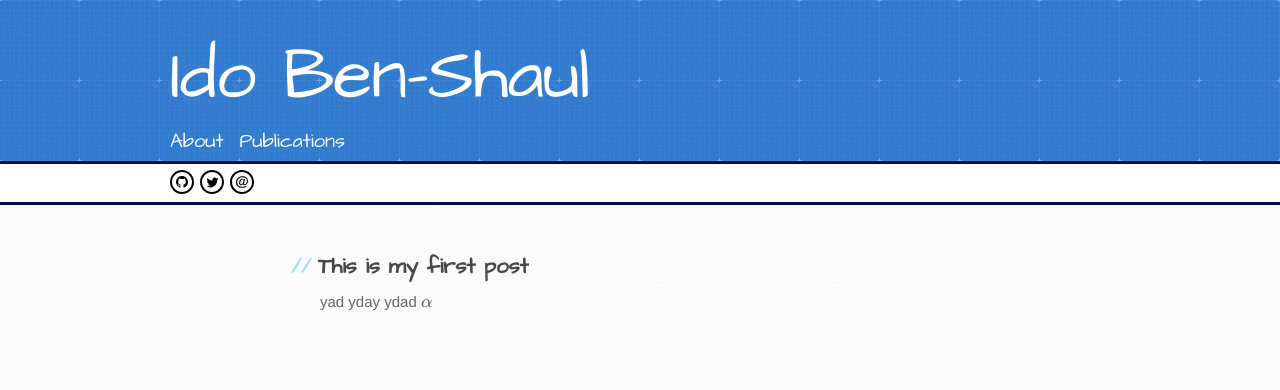
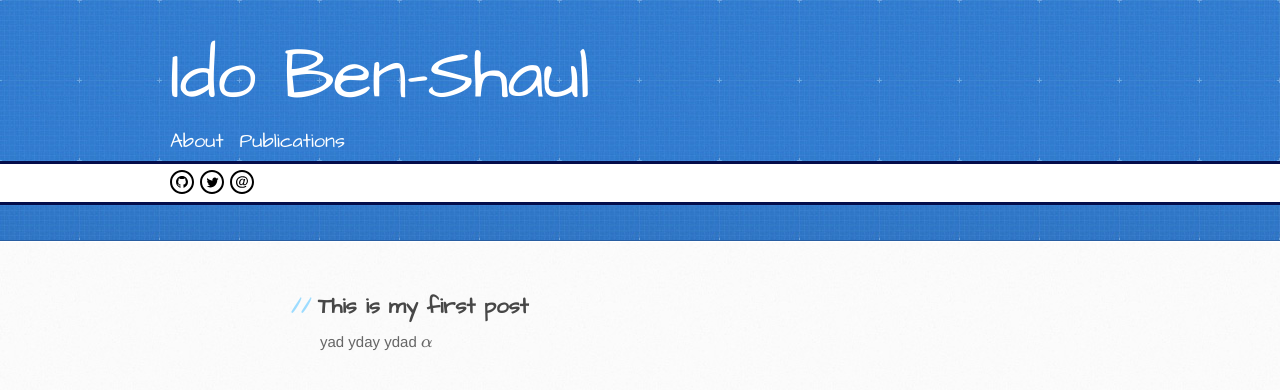
Before and after one commit to idobenshaul10/idobenshaul10.github.io, a Jekyll site: the page built from _posts/2020-02-21-sample_post.md, in a window 1280 px wide. Shown: the top 390 px of the page. Built offline with Jekyll 4.4.1, drawn with Linux system fonts in a browser that asks for light colours; formulas are drawn with MathJax 3; comment, search, counter and statistics services are not loaded; the repository's description, which GitHub fills in, is left out.

```diff
--- a/_includes/site-header.html
+++ b/_includes/site-header.html
@@ -1,5 +1,5 @@
 <link rel="stylesheet" href="https://fonts.googleapis.com/css?family=Lora">
-<header class="site-header" role="banner" style="height: 120px;">
+<header class="site-header" role="banner" > <!-- style="height: 120px;"> -->
 
   <div class="wrapper">
     {% assign default_paths = site.pages | map: "path" %}
```
